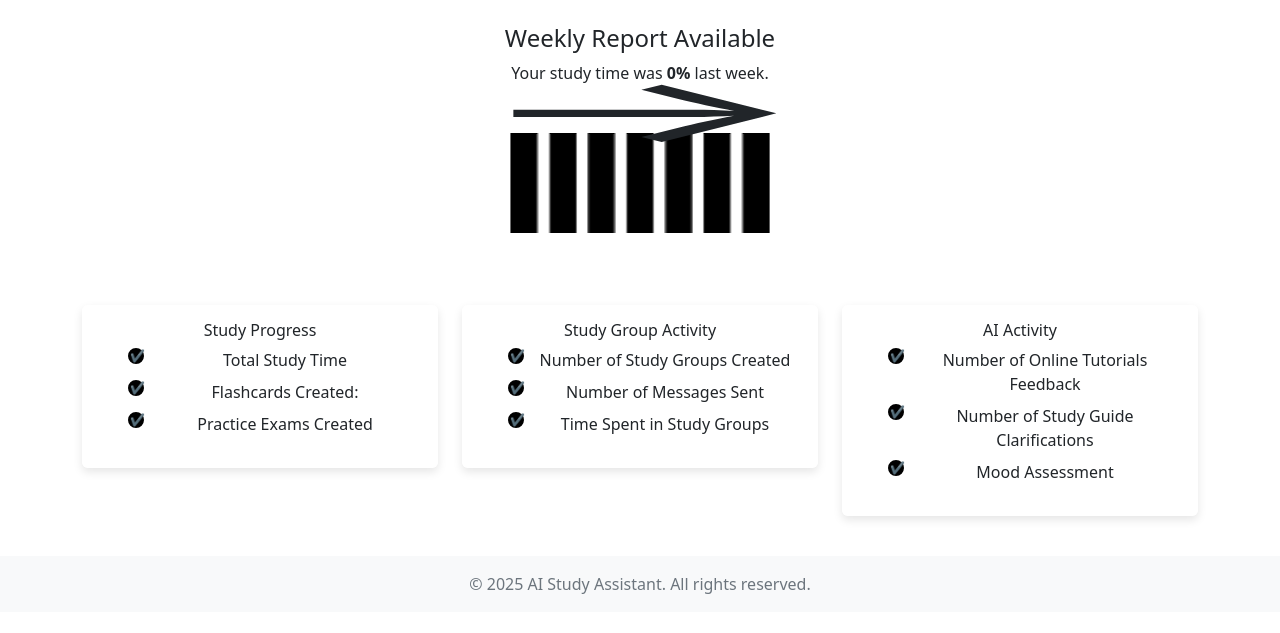
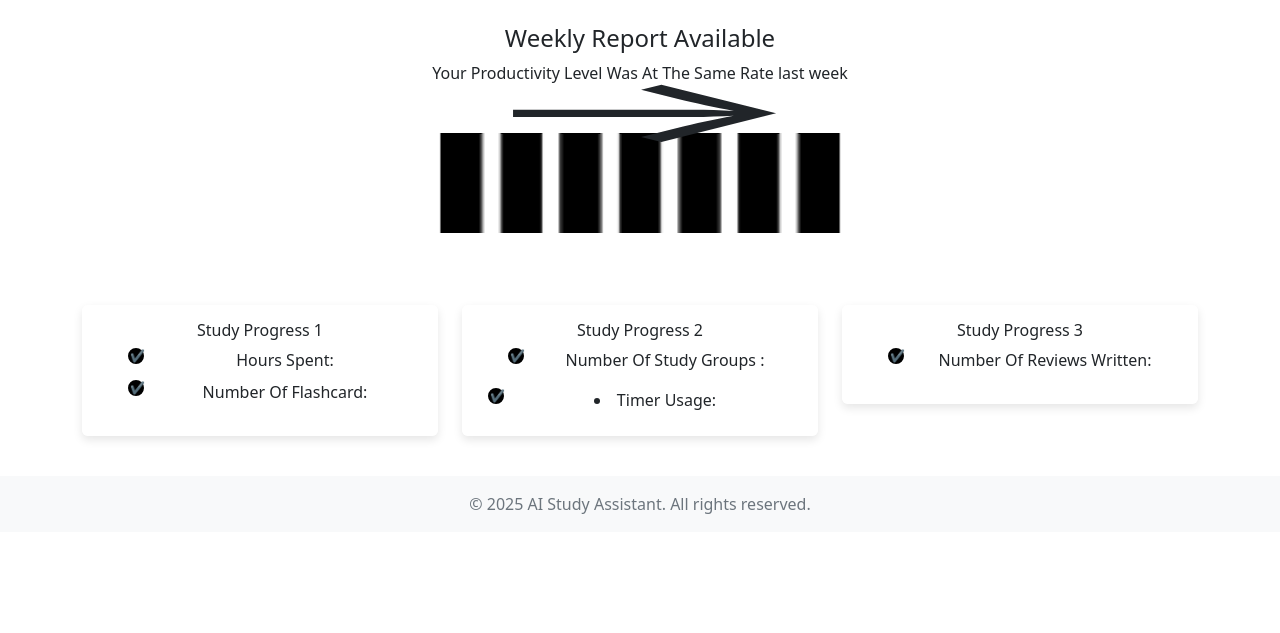
Before and after one commit to rafanahmed/Django-AI-Study-Assistant, a Django app: page /study-sessions/ in a window 1280 px wide; the page is wider, and only the part inside the window is pictured. Shown: the part 64-697 px from the top of that part. Run offline with Django 5.2, Linux system fonts and the light colour scheme; a user stored in the database is signed in; data comes from the database, SQL or seed files in the repository; both versions use the stored data as it was after the commit; data that the repository does not hold is empty.

Commit message:
Study Sessions

```diff
--- a/base/templates/base/study_sessions.html
+++ b/base/templates/base/study_sessions.html
@@ -141,11 +141,11 @@
         <h4 class="text-center">Weekly Report Available</h4>
         <p class="text-center mb-5 graph-text">
           {% if trend == 'up' %}
-            Your study time was up <strong>{{ percent_change }}%</strong> last week.
+            Your Productivity Level Was Up <strong>{{ percent_change }}%</strong> last week.
           {% elif trend == 'down' %}
-            Your study time was down <strong>{{ percent_change }}%</strong> last week.
+            Your Productivity Level Was down <strong>{{ percent_change }}%</strong> last week.
           {% else %}
-            Your study time was <strong>0%</strong> last week.
+          Your Productivity Level Was At The Same Rate  <strong></strong> last week
           {% endif %}
         </p>
 
@@ -171,29 +171,24 @@
       </div>
     </div>
   </div>
-
   <div class="row mt-5 text-center">
     <div class="col-md-4">
       <div class="card mb-3">
         <div class="card-body p-3">
-          <h6 class="card-title mb-2" style="font-size: 1rem;">Study Progress</h6>
+          <h6 class="card-title mb-2" style="font-size: 1rem;">Study Progress 1</h6>
           <ul>
             <li>
               <span class="checkmark" onclick="toggleStatInfo('study-time-info')">✔️</span>
-              Total Study Time {{ total_study_time }}
-              <div id="study-time-info" class="stat-info">Additional details or breakdown of total study time...</div>
+              Hours Spent:
+              <div id="study-time-info" class="stat-info">{{ hours_spent }}</div>
             </li>
             <li>
               <span class="checkmark" onclick="toggleStatInfo('flashcards-info')">✔️</span>
-  Flashcards Created: {{ flashcards_created }}
-  <div id="flashcards-info" class="stat-info" style="display: none;">Total: {{ flashcards_created }}</div>
+              Number Of Flashcard:
+  <div id="flashcards-info" class="stat-info" style="display: none;">{{ flashcard_count }}</div>
 
             </li>
-            <li>
-              <span class="checkmark" onclick="toggleStatInfo('practice-exams-info')">✔️</span>
-              Practice Exams Created {{ practice_exams_created }}
-              <div id="practice-exams-info" class="stat-info">Info on practice exams...</div>
-            </li>
+
           </ul>
         </div>
       </div>
@@ -203,53 +198,39 @@
     <div class="col-md-4">
       <div class="card mb-3">
         <div class="card-body p-3">
-          <h6 class="card-title mb-2" style="font-size: 1rem;">Study Group Activity</h6>
+          <h6 class="card-title mb-2" style="font-size: 1rem;">Study Progress 2</h6>
           <ul>
             <li>
               <span class="checkmark" onclick="toggleStatInfo('study-groups-info')">✔️</span>
-              Number of Study Groups Created {{ study_groups_created }}
-              <div id="study-groups-info" class="stat-info">Additional info about study groups...</div>
+              Number Of Study Groups :
+              <div id="study-groups-info" class="stat-info">{{ user_groups_count }}</div>
             </li>
+          </ul>
+          <li>
+            <span class="checkmark" onclick="toggleStatInfo('practice-exams-info')">✔️</span>
+            Timer Usage:
+            <div id="practice-exams-info" class="stat-info">{{ timer_uses }}</div>
+          </li>
+        </div>
+      </div>
+    </div>
+    <div class="col-md-4">
+      <div class="card mb-3">
+        <div class="card-body p-3">
+          <h6 class="card-title mb-2" style="font-size: 1rem;">Study Progress 3</h6>
+          <ul>
             <li>
-              <span class="checkmark" onclick="toggleStatInfo('messages-info')">✔️</span>
-              Number of Messages Sent {{ messages_sent }}
-              <div id="messages-info" class="stat-info">Details about messages sent...</div>
-            </li>
-            <li>
-              <span class="checkmark" onclick="toggleStatInfo('time-in-groups-info')">✔️</span>
-              Time Spent in Study Groups {{ time_spent_in_groups }}
-              <div id="time-in-groups-info" class="stat-info">Info about time in study groups...</div>
+              <span class="checkmark" onclick="toggleStatInfo('reviews-count-info')">✔️</span>
+              Number Of Reviews Written:
+              <div id="reviews-count-info" class="stat-info">{{ user_reviews_count }} </div>
             </li>
           </ul>
         </div>
       </div>
     </div>
-
-    <div class="col-md-4">
-      <div class="card mb-3">
-        <div class="card-body p-3">
-          <h6 class="card-title mb-2" style="font-size: 1rem;">AI Activity</h6>
-          <ul>
-            <li>
-              <span class="checkmark" onclick="toggleStatInfo('tutorials-info')">✔️</span>
-              Number of Online Tutorials Feedback {{ tutorials_feedback }}
-              <div id="tutorials-info" class="stat-info">Info about tutorial feedback...</div>
-            </li>
-            <li>
-              <span class="checkmark" onclick="toggleStatInfo('guide-clarifications-info')">✔️</span>
-              Number of Study Guide Clarifications {{ guide_clarifications }}
-              <div id="guide-clarifications-info" class="stat-info">Detailed info on clarifications...</div>
-            </li>
-            <li>
-              <span class="checkmark" onclick="toggleStatInfo('mood-assessment-info')">✔️</span>
-              Mood Assessment {{ mood_assessment }}
-              <div id="mood-assessment-info" class="stat-info">Info about mood assessments...</div>
-            </li>
-          </ul>
-        </div>
-      </div>
     </div>
   </div>
+</div>
 </div>
 {% endblock %}
 
--- a/base/views.py
+++ b/base/views.py
@@ -20,7 +20,7 @@ from .forms import ExamForm, ExamQuestionForm
 from .forms import ExamAnswerForm
 from .models import ExamAnswer
 from datetime import datetime, timedelta
-from django.db.models import Sum
+from django.db.models import Sum, Avg
 
 
 from .models import FlashcardDeck, Flashcard, Review, StudyGroup, AiInteraction
@@ -258,6 +258,19 @@ def study_sessions_view(request):
     hours_spent = total_seconds // 3600
     timer_uses = request.user.timer_sessions.count()
     flashcard_count = Flashcard.objects.filter(deck__user=request.user).count()
+    user_groups_count = StudyGroup.objects.filter(members=request.user).count()
+
+
+    user_groups = StudyGroup.objects.filter(members=request.user)
+
+    group_stats = []
+    for group in user_groups:
+        group_data = {
+            'group_name': group.name,
+            'creator_username': group.created_by.username,
+            'members_count': group.members.count(),
+        }
+        group_stats.append(group_data)
 
     study_hours_per_week = []
     trend = 'the same as'
@@ -286,18 +299,22 @@ def study_sessions_view(request):
             elif last_week < previous_week:
                 trend = 'down'
             percent_change = round(((last_week - previous_week) / previous_week) * 100, 2)
-        else:
-            trend = 'the same as'
-            percent_change = 0
 
-    return render(request, 'base/study_sessions.html', {
+    user_reviews_count = Review.objects.filter(user=request.user).count()
+
+    context = {
         'hours_spent': hours_spent,
         'timer_uses': timer_uses,
         'flashcard_count': flashcard_count,
+        'group_stats': group_stats,
         'study_hours_per_week': study_hours_per_week,
         'trend': trend,
         'percent_change': percent_change,
-    })
+        'user_reviews_count': user_reviews_count,
+        'user_groups_count': user_groups_count,
+    }
+
+    return render(request, 'base/study_sessions.html', context)
 
 
 
```
Also changed, not shown: db.sqlite3.
